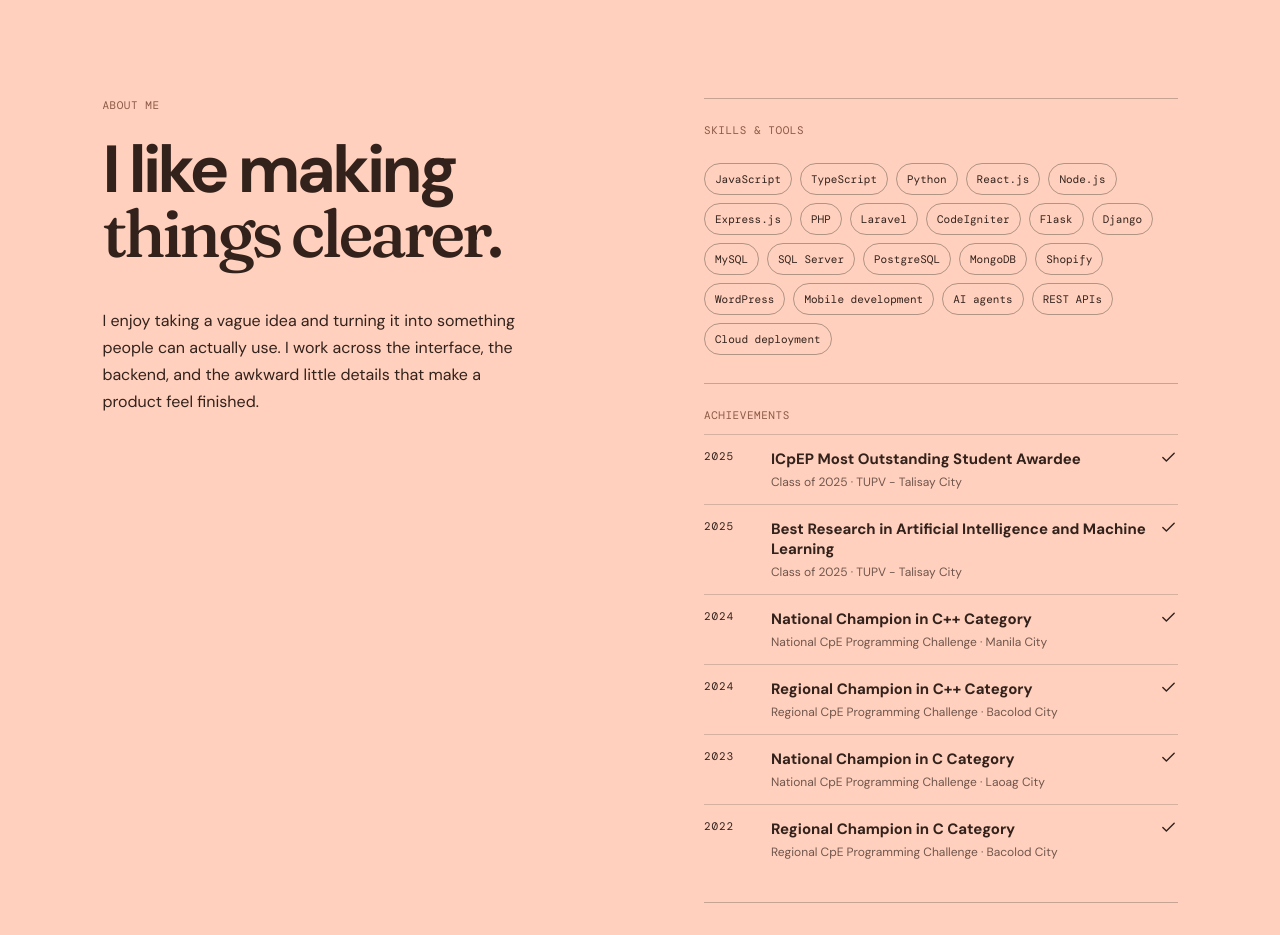
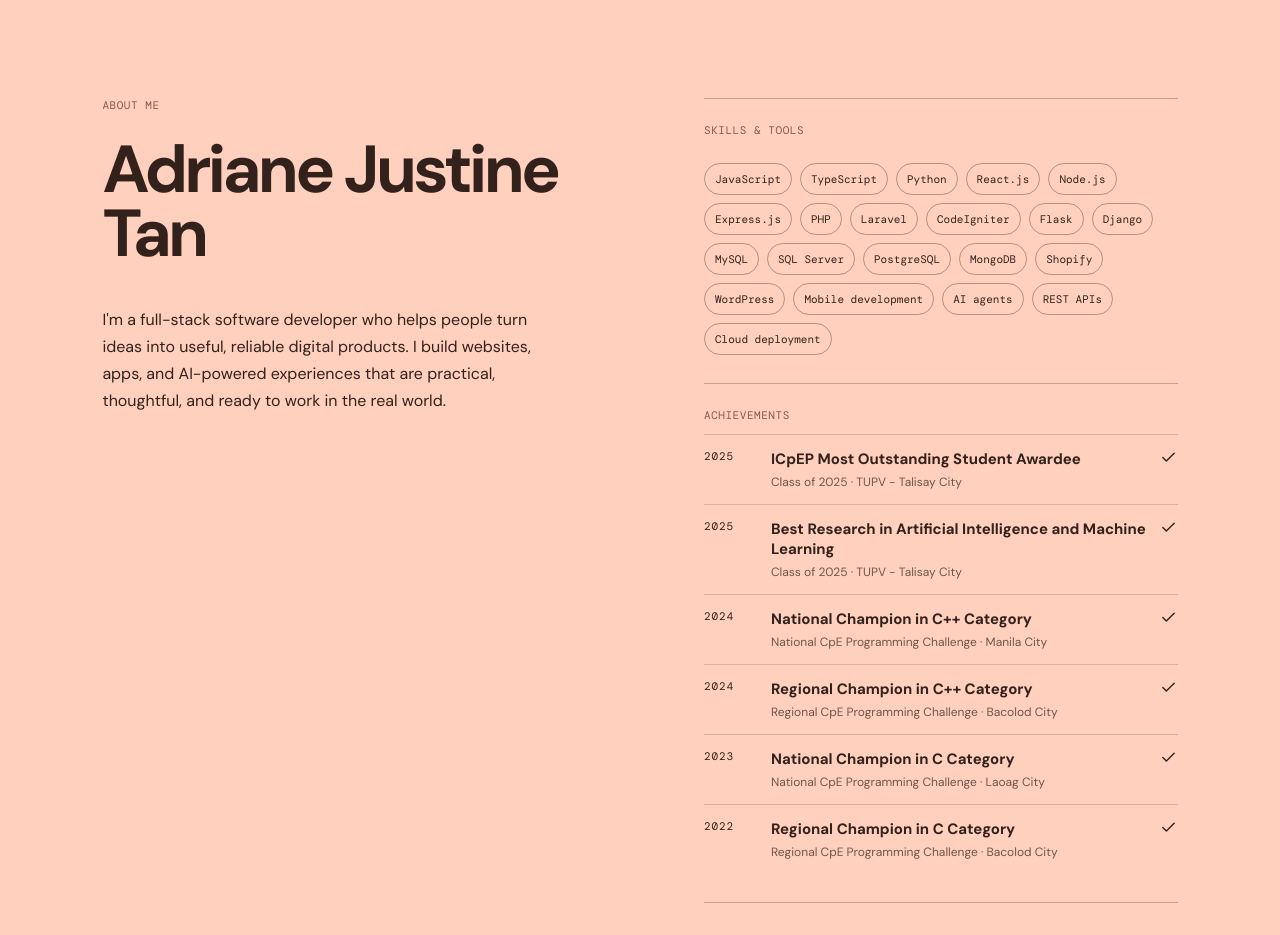
Before and after one commit to eidoriantan/eidoriantan.com, a React (Vite) app: page / in a window 1280 px wide. Shown: the part 4020-4955 px from the top of the page. Built offline with nearby package versions, Linux system fonts and the light colour scheme.

Commit message:
chore: update About Me description

```diff
--- a/src/App.tsx
+++ b/src/App.tsx
@@ -51,7 +51,7 @@ function App() {
 
         <section id="work" className="page-section work-section"><div className="section-heading heading-inline"><div><p className="eyebrow">Projects</p><h2>A few things<br /><em>I&apos;ve worked on.</em></h2></div><p className="heading-note">Client sites, a desktop product, and open-source work. Here&apos;s what I can share.</p></div><div className="project-grid">{portfolio.projects.map((project) => <article className="project-card" key={project.title} style={{ '--project-accent': project.accent } as React.CSSProperties}><div className={project.image ? 'project-visual has-image' : 'project-visual'}>{project.image && <img src={project.image} alt={project.imageAlt} />}{!project.image && <div className="project-shape" />}<span className="project-index">{project.index}</span><span className="project-category">{project.status ?? project.category}</span></div><div className="project-info"><div><h3>{project.title}</h3><p>{project.description}</p></div><div className="project-footer"><div className="tag-list">{project.tags.map((tag) => <span key={tag}>{tag}</span>)}</div><div className="project-links"><a href={project.url} target="_blank" rel="noreferrer" aria-label={`Visit ${project.title}`}><ArrowUpRight size={18} /></a>{project.repo && <a href={project.repo} target="_blank" rel="noreferrer" aria-label={`${project.title} on GitHub`}><Code2 size={17} /></a>}</div></div></div></article>)}</div></section>
 
-        <section id="about" className="page-section about-section"><div className="about-intro"><p className="eyebrow">About me</p><h2>I like making<br /><em>things clearer.</em></h2><p>I enjoy taking a vague idea and turning it into something people can actually use. I work across the interface, the backend, and the awkward little details that make a product feel finished.</p></div><div className="about-details"><div className="detail-block"><p className="eyebrow">Skills &amp; tools</p><div className="skill-cloud">{portfolio.skills.map((skill) => <span key={skill}>{skill}</span>)}</div></div><div className="detail-block achievements"><p className="eyebrow">Achievements</p>{portfolio.achievements.map((achievement) => <div className="achievement" key={achievement.year}><span>{achievement.year}</span><div><h3>{achievement.title}</h3><p>{achievement.event} · {achievement.detail}</p></div><Check size={17} /></div>)}</div></div></section>
+        <section id="about" className="page-section about-section"><div className="about-intro"><p className="eyebrow">About me</p><h2>Adriane Justine Tan</h2><p>I&apos;m a full-stack software developer who helps people turn ideas into useful, reliable digital products. I build websites, apps, and AI-powered experiences that are practical, thoughtful, and ready to work in the real world.</p></div><div className="about-details"><div className="detail-block"><p className="eyebrow">Skills &amp; tools</p><div className="skill-cloud">{portfolio.skills.map((skill) => <span key={skill}>{skill}</span>)}</div></div><div className="detail-block achievements"><p className="eyebrow">Achievements</p>{portfolio.achievements.map((achievement) => <div className="achievement" key={achievement.year}><span>{achievement.year}</span><div><h3>{achievement.title}</h3><p>{achievement.event} · {achievement.detail}</p></div><Check size={17} /></div>)}</div></div></section>
 
         <section id="contact" className="page-section contact-section"><div className="contact-copy"><p className="eyebrow">Contact</p><h2>Have an idea?<br /><em>Send me a note.</em></h2><p>Choose where you&apos;d like to find me.</p><div className="social-links"><a href={portfolio.social.github} target="_blank" rel="noreferrer" aria-label="Adriane on GitHub" title="GitHub"><GithubLogo size={21} /></a><a href={portfolio.social.linkedin} target="_blank" rel="noreferrer" aria-label="Adriane on LinkedIn" title="LinkedIn"><Globe2 size={21} /></a><a href={`mailto:${portfolio.email}`} aria-label={`Email Adriane at ${portfolio.email}`} title={portfolio.email}><Mail size={21} /></a></div></div></section>
       </main>
```
